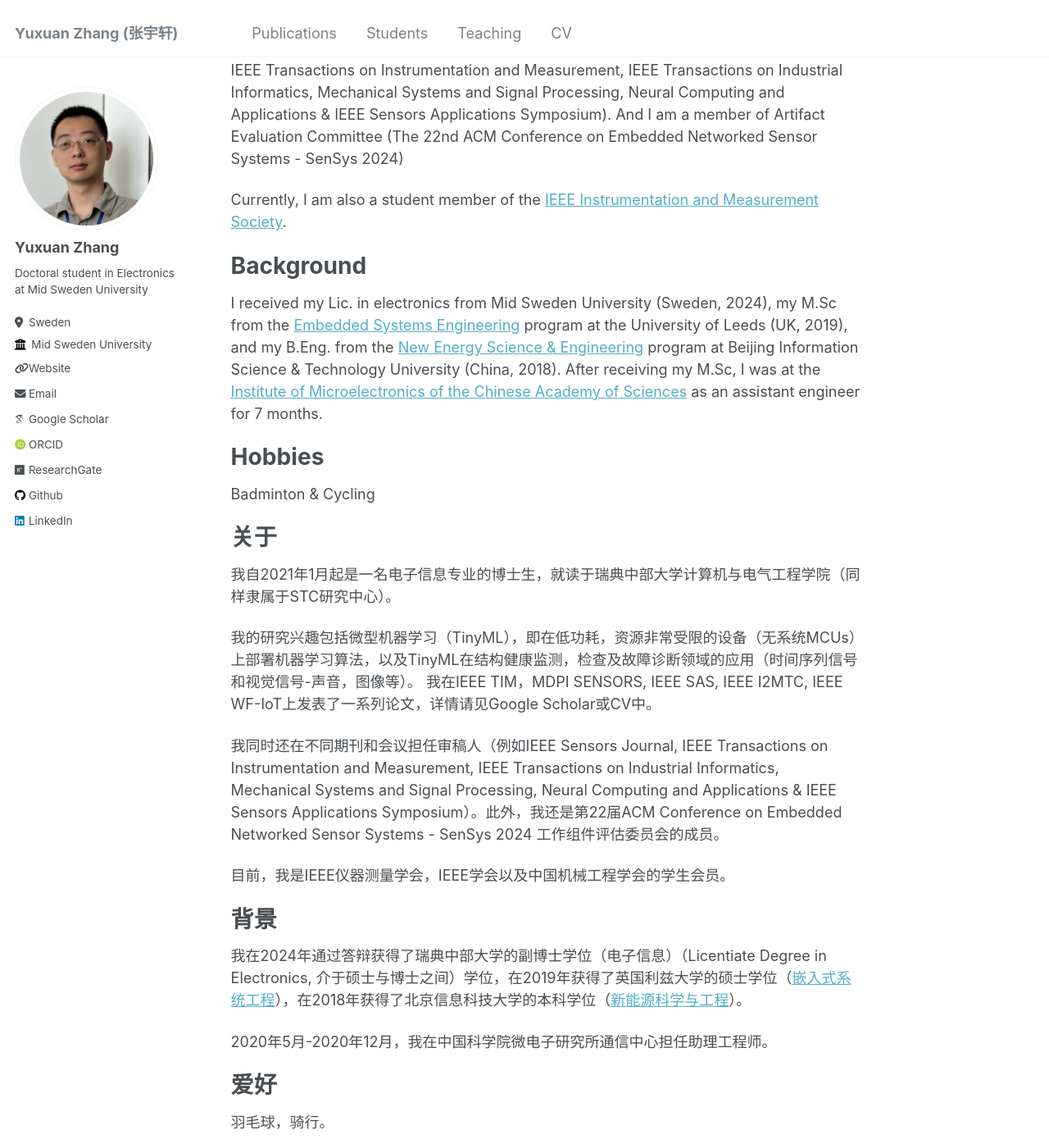
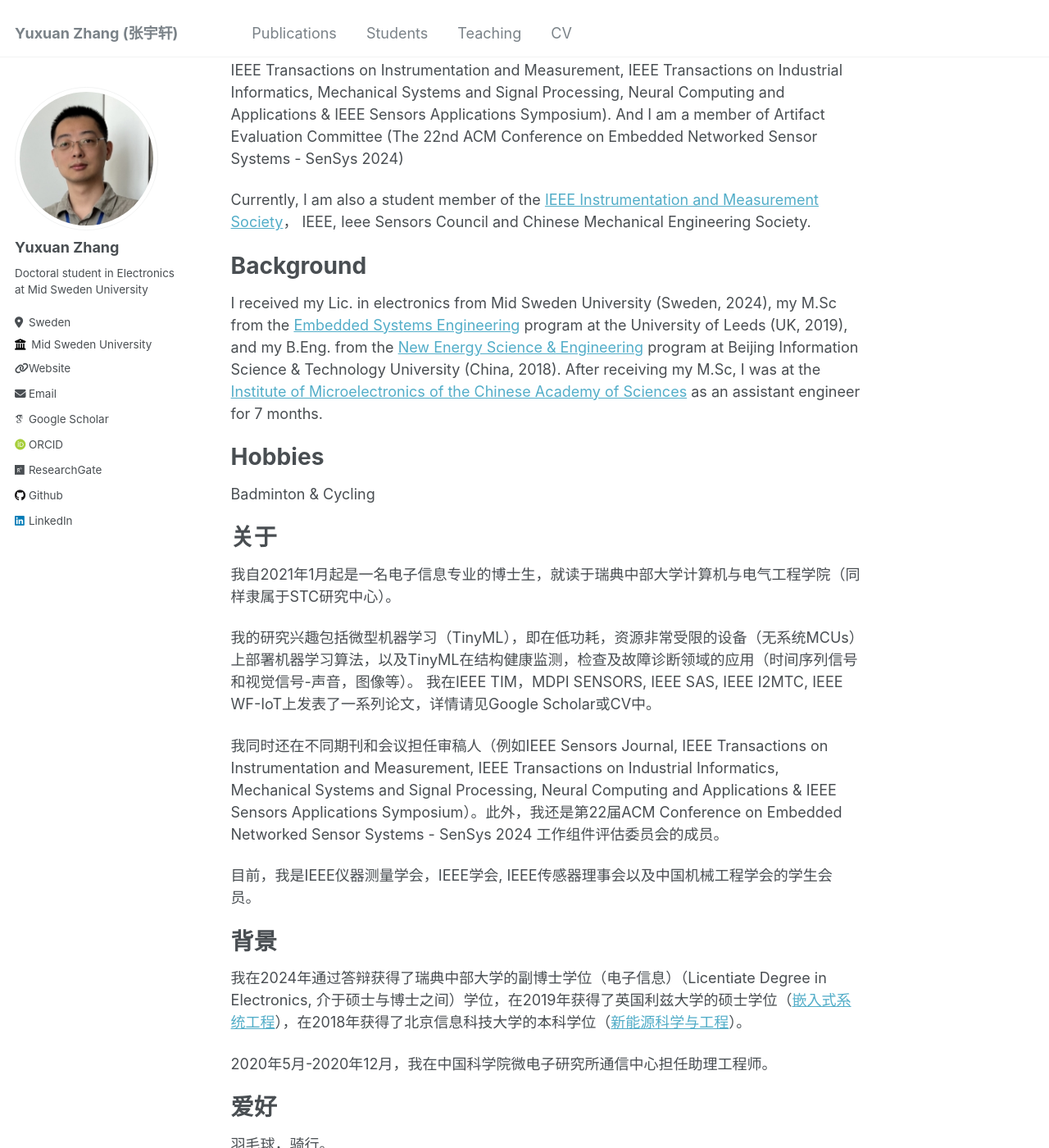
Before and after one commit to YuxuanZhang-96/YuxuanZhang-96.github.io, a Jekyll site: the page built from _pages/about.md, in a window 1280 px wide and 1400 px high, scrolled down 420 px. Shown: the whole window at 82% size. Built offline with Jekyll 4.4.1, drawn with Linux system fonts in a browser that asks for light colours; some web fonts are replaced.

Commit message:
Update about.md

```diff
--- a/_pages/about.md
+++ b/_pages/about.md
@@ -14,7 +14,7 @@ My research interests include Tiny Machine Learning, i.e., implementing machine
 I also served as a reviewer for journals and conferences (such as IEEE Sensors Journal, IEEE Transactions on Instrumentation and Measurement, IEEE Transactions on Industrial Informatics, Mechanical Systems and Signal Processing, Neural Computing and Applications & IEEE Sensors Applications Symposium). And I am a member of
 Artifact Evaluation Committee (The 22nd ACM Conference on Embedded Networked Sensor Systems - SenSys 2024)
 
-Currently, I am also a student member of the [IEEE Instrumentation and Measurement Society](https://ieee-ims.org/).
+Currently, I am also a student member of the [IEEE Instrumentation and Measurement Society](https://ieee-ims.org/)， IEEE, Ieee Sensors Council and Chinese Mechanical Engineering Society.
 
 Background
 ======
@@ -34,7 +34,7 @@ Badminton & Cycling
 
 我同时还在不同期刊和会议担任审稿人（例如IEEE Sensors Journal, IEEE Transactions on Instrumentation and Measurement, IEEE Transactions on Industrial Informatics, Mechanical Systems and Signal Processing, Neural Computing and Applications & IEEE Sensors Applications Symposium）。此外，我还是第22届ACM Conference on Embedded Networked Sensor Systems - SenSys 2024 工作组件评估委员会的成员。
 
-目前，我是IEEE仪器测量学会，IEEE学会以及中国机械工程学会的学生会员。
+目前，我是IEEE仪器测量学会，IEEE学会, IEEE传感器理事会以及中国机械工程学会的学生会员。
 
 背景
 ======
```
